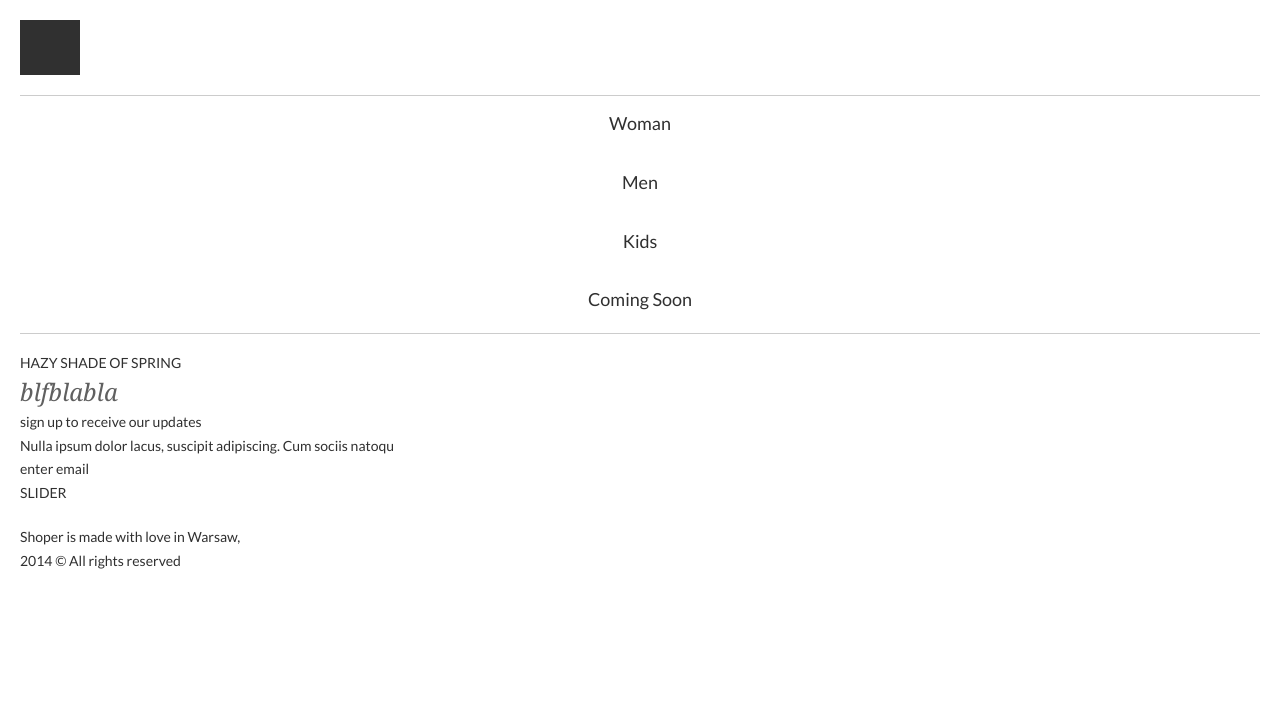
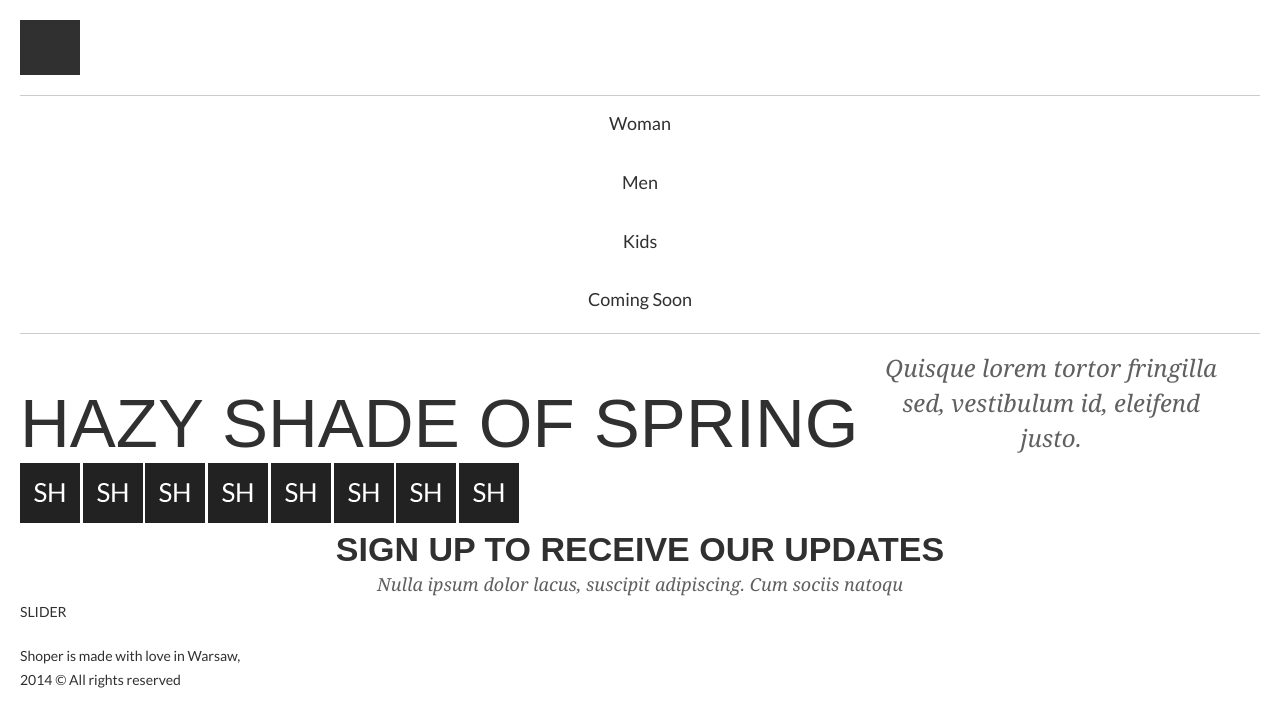
Before and after one commit to AlinaKhabachova/EpamFinalTask, a plain HTML site: page index.html in a window 1280 px wide. Drawn offline with Linux system fonts and the light colour scheme.

Commit message:
smal page

```diff
--- a/css/style.css
+++ b/css/style.css
@@ -27,7 +27,6 @@ h1 {
     font-weight: 400;
     line-height: 1.15;
     text-align: center;
-    position: absolute;
     text-transform: uppercase;
 }
 
@@ -36,6 +35,8 @@ h2 {
     font-family: "Lato Bold", sans-serif;
     font-size: 34px;
     line-height: 1.16;
+    text-align: center;
+    text-transform: uppercase;
 }
 
 .subheader1 {
@@ -51,6 +52,7 @@ h2 {
     font-family: "Georgia", sans-serif;
     color: #606060;
     font-style: italic;
+    text-align: center;
 }
 
 h3 {
@@ -109,6 +111,16 @@ hr {
 #title h1 {
     display: inline-block;
     margin: 21px 15px 0 0;
+    padding: 0;
+}
+
+#title p {
+    display: inline-block;
+    text-align: center;
+    width: 350px;
+    margin: 0;
+    padding: 0;
+
 }
 
 
@@ -122,6 +134,16 @@ hr {
 [class*="col-"] {
     /* width: 100%;*/
 }
+
+
+/**gallery*/
+
+.g div{
+    display: inline;
+    width: 414px;
+}
+
+
 
 @media only screen and (min-width: 414px) {
 
--- a/index.html
+++ b/index.html
@@ -24,25 +24,24 @@
         <hr>
     </div>
     <div id="title">
-        <span>HAZY SHADE OF SPRING</span>
-        <div class="subheader1">blfblabla</div>
+        <h1>HAZY SHADE OF SPRING</h1>
+        <p class="subheader1">Quisque lorem tortor fringilla sed, vestibulum id, eleifend justo.</p>
     </div>
     <div class="content">
-        <div id="pattern" class="pattern">
-            <!--<ul class="g">-->
-            <!--<li><a href="#"><img src="" alt=""/></a></li>-->
-            <!--<li><a href="#"><img src="" alt=""/></a></li>-->
-            <!--<li><a href="#"><img src="" alt=""/></a></li>-->
-            <!--<li><a href="#"><img src="" alt=""/></a></li>-->
-            <!--<li><a href="#"><img src="" alt=""/></a></li>-->
-            <!--<li><a href="#"><img src="" alt=""/></a></li>-->
-            <!--<li><a href="#"><img src="" alt=""/></a></li>-->
-            <!--<li><a href="#"><img src="" alt=""/></a></li>-->
-            <!--</ul>-->
+        <div class="g">
+            <div><a href="#"><img src="img/logo.png" alt=""/></a></div>
+            <div><a href="#"><img src="img/logo.png" alt=""/></a></div>
+            <div><a href="#"><img src="img/logo.png" alt=""/></a></div>
+            <div><a href="#"><img src="img/logo.png" alt=""/></a></div>
+            <div><a href="#"><img src="img/logo.png" alt=""/></a></div>
+            <div><a href="#"><img src="img/logo.png" alt=""/></a></div>
+            <div><a href="#"><img src="img/logo.png" alt=""/></a></div>
+            <div><a href="#"><img src="img/logo.png" alt=""/></a></div>
         </div>
-        <div id="signup"><p>sign up to receive our updates</p>
-            <p>Nulla ipsum dolor lacus, suscipit adipiscing. Cum sociis natoqu</p>
-            <div>enter email</div>
+        <div id="signup">
+            <h2>sign up to receive our updates</h2>
+                <p class="subheader2">Nulla ipsum dolor lacus, suscipit adipiscing. Cum sociis natoqu</p>
+
         </div>
         <div id="insparation">
             SLIDER
```
